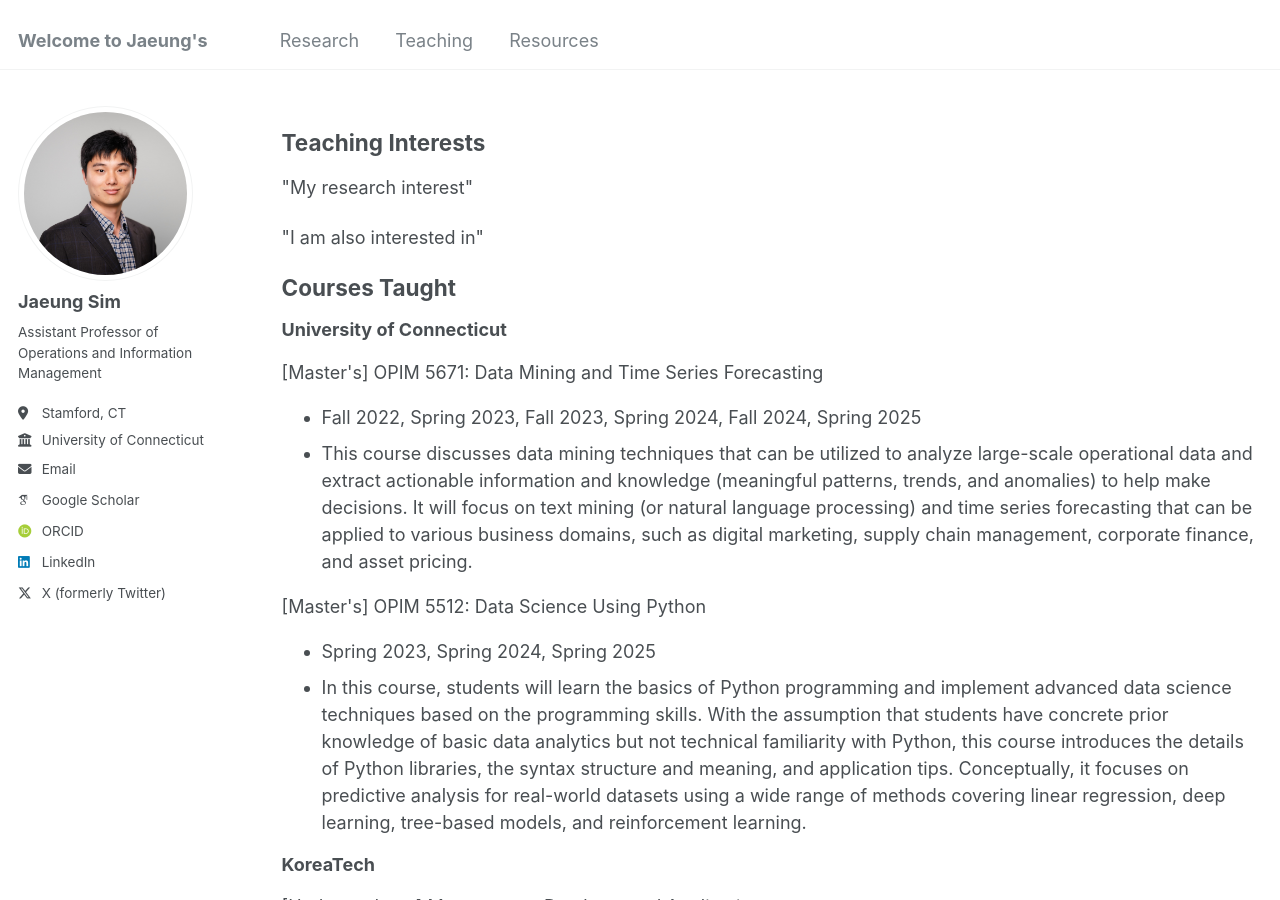
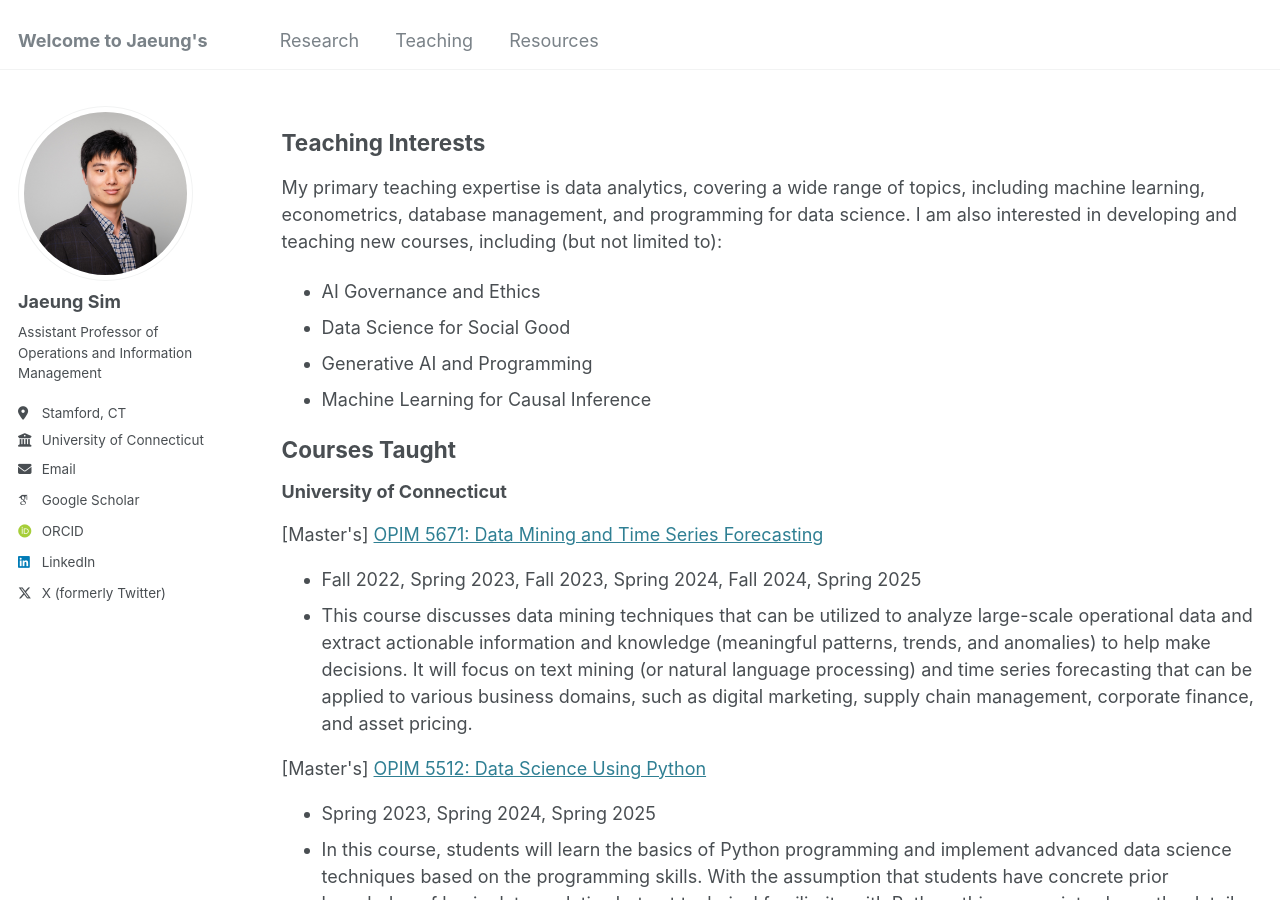
Before and after one commit to jaeungs/jaeungs.github.io, a Jekyll site: the page built from _pages/teaching.html, in a window 1280 px wide and 900 px high. Built offline with Jekyll 4.4.1, drawn with Linux system fonts in a browser that asks for light colours; some web fonts are replaced.

Commit message:
Update teaching.html

```diff
--- a/_pages/teaching.html
+++ b/_pages/teaching.html
@@ -9,8 +9,16 @@ author_profile: true
   <h2 style="margin:1em 0 0 0">Teaching Interests</h2>
 </div>
 
-<p>"My research interest"</p>
-<p>"I am also interested in"</p>
+<p>
+My primary teaching expertise is data analytics, covering a wide range of topics, including machine learning, econometrics, database management, and programming for data science.
+I am also interested in developing and teaching new courses, including (but not limited to):
+<ul>
+  <li>AI Governance and Ethics</li>
+  <li>Data Science for Social Good</li>
+  <li>Generative AI and Programming</li>
+  <li>Machine Learning for Causal Inference</li>
+</ul>
+</p>
 
 <div id="courses-taught">
   <h2 style="margin:1em 0 0 0">Courses Taught</h2>
@@ -18,13 +26,13 @@ author_profile: true
 
 <h3 style="margin:1em 0 1em 0">University of Connecticut</h3>
 
-[Master's] OPIM 5671: Data Mining and Time Series Forecasting
+[Master's] <a href="https://github.com/jaeungs/uconn-opim-5671">OPIM 5671: Data Mining and Time Series Forecasting</a>
 <ul>
   <li>Fall 2022, Spring 2023, Fall 2023, Spring 2024, Fall 2024, Spring 2025</li>
   <li>This course discusses data mining techniques that can be utilized to analyze large-scale operational data and extract actionable information and knowledge (meaningful patterns, trends, and anomalies) to help make decisions. It will focus on text mining (or natural language processing) and time series forecasting that can be applied to various business domains, such as digital marketing, supply chain management, corporate finance, and asset pricing.</li>
 </ul>
 
-[Master's] OPIM 5512: Data Science Using Python
+[Master's] <a href="https://github.com/jaeungs/uconn-opim-5512">OPIM 5512: Data Science Using Python</a>
 <ul>
   <li>Spring 2023, Spring 2024, Spring 2025</li>
   <li>In this course, students will learn the basics of Python programming and implement advanced data science techniques based on the programming skills. With the assumption that students have concrete prior knowledge of basic data analytics but not technical familiarity with Python, this course introduces the details of Python libraries, the syntax structure and meaning, and application tips. Conceptually, it focuses on predictive analysis for real-world datasets using a wide range of methods covering linear regression, deep learning, tree-based models, and reinforcement learning.</li>
```
